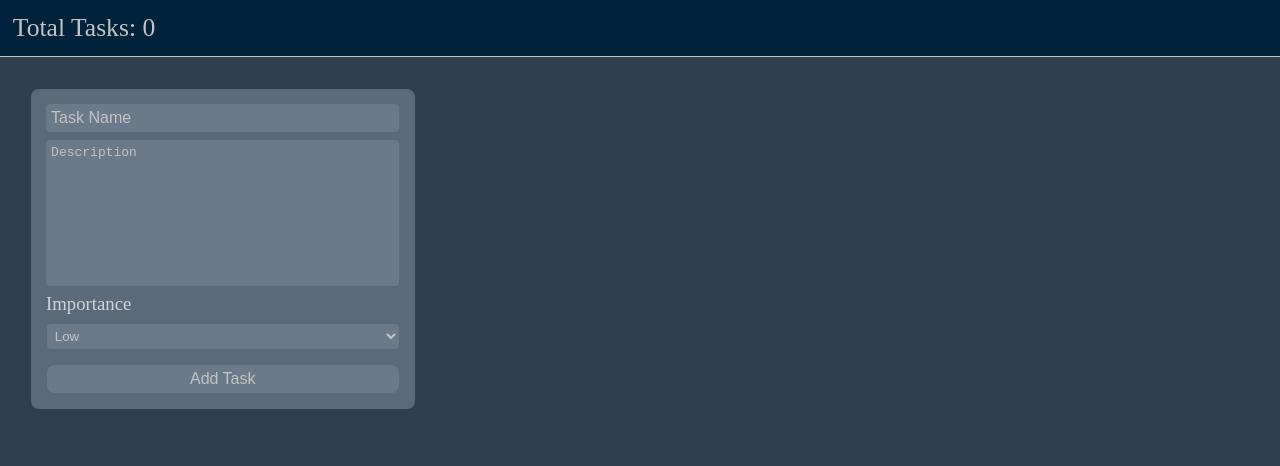
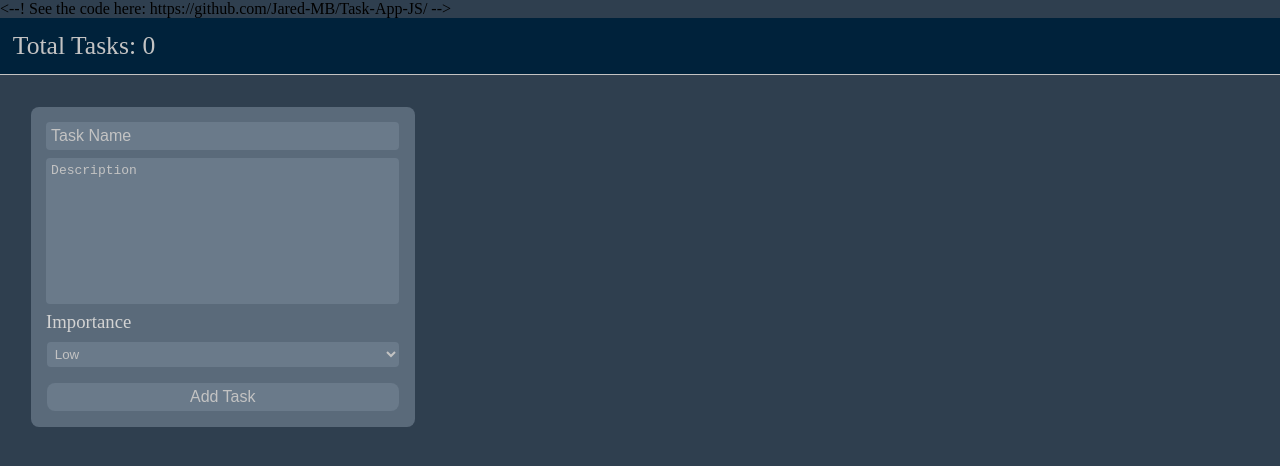
Before and after one commit to Jared-MB/Task-App-JS, a plain HTML site: page index.html in a window 1280 px wide. Drawn offline with Linux system fonts and the light colour scheme.

Commit message:
Update index.html

```diff
--- a/index.html
+++ b/index.html
@@ -8,6 +8,7 @@
     <link rel="stylesheet" href="./style.css">
 </head>
 <body>
+    <--! See the code here: https://github.com/Jared-MB/Task-App-JS/ -->
     <header>Total Tasks: 0</header>
     <form>
         <input name='taskName' type="text" placeholder="Task Name"/>
```
